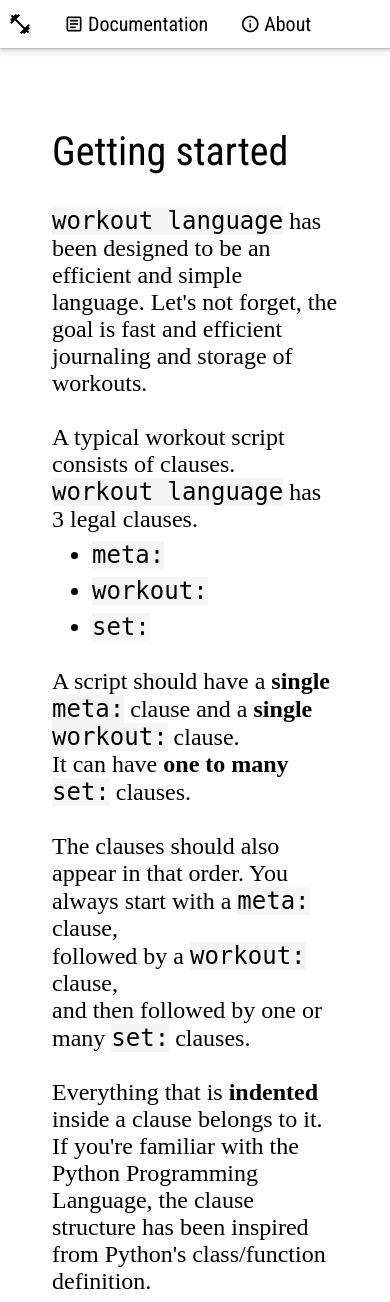
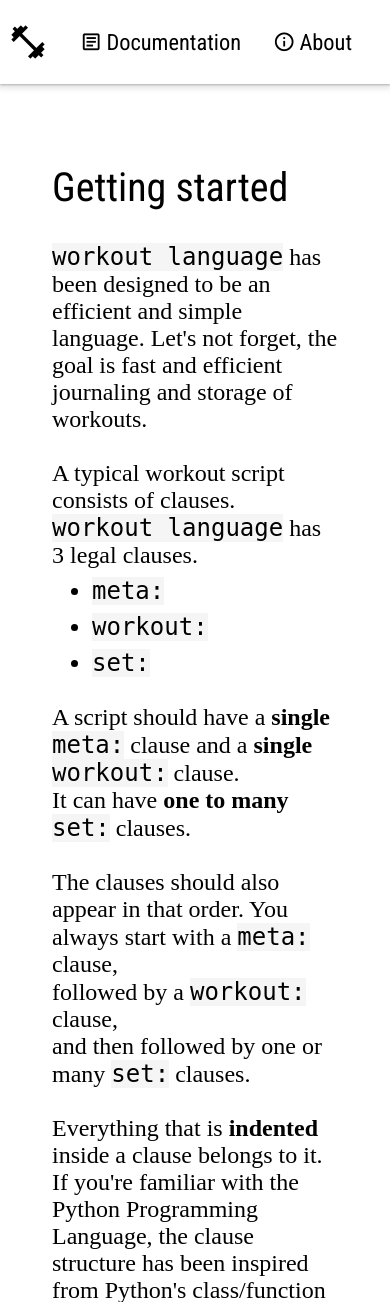
Before and after one commit to vishans/w-lang, a Python web app: template templates/getting-started.html in a window 390 px wide. Shown: the top 1302 px of the page. Run offline with Jinja, Linux system fonts and the light colour scheme; the template is opened without the code that fills it, so the values that code supplies are empty.

Commit message:
Fix some tingz

```diff
--- a/styles/getting-started.css
+++ b/styles/block.css
@@ -52,12 +52,25 @@ code{
 
 
 
-@media only screen and (max-width: 600px) {
+
+@media only screen and (min-width: 601px) and (max-width: 1025px) {
     ul{
         padding: 0rem 2.5rem;
     }
 
     :root{
-        --block-padding: 0rem 1.25rem;
+        --block-padding: 0rem 1.5rem ;
     }
-  }
+
+
+}
+
+@media only screen and (max-width: 600px) {
+ul{
+    padding: 0rem 2.5rem;
+}
+
+:root{
+    --block-padding: 0rem 1.25rem;
+}
+}
--- a/styles/index.css
+++ b/styles/index.css
@@ -9,7 +9,7 @@
 }
 
 :root{
-    --nav-font-size:1.75rem;
+    --nav-font-size:2rem;
     --log-font-size:3rem;
     --nav-gap:1rem;
     --card-title-padding:1.25rem 2rem;
@@ -31,9 +31,10 @@ nav{
     gap:2rem;
     padding:  .75rem 3rem;
     width: 100%;
-    overflow-x:hidden;
+    overflow:hidden;
     box-sizing: border-box;
     box-shadow: rgba(60, 64, 67, 0.3) 0px 1px 2px 0px, rgba(60, 64, 67, 0.15) 0px 2px 6px 2px;
+    height: 10vh;
 }
 
 nav > .nav-item{
@@ -130,8 +131,8 @@ nav > .nav-item >.logo{
 
 @media only screen and (max-width: 600px) {
     :root{
-        --nav-font-size:1.25rem;
-        --logo-font-size:1.5rem;
+        --nav-font-size:1.4rem;
+        --logo-font-size:2.5rem;
         --nav-gap:.25rem;
         --card-title-padding:1rem .75rem;
         --card-body-padding:1rem .75rem;
--- a/templates/getting-started.html
+++ b/templates/getting-started.html
@@ -8,7 +8,7 @@
     <link href = "https://fonts.googleapis.com/icon?family=Material+Icons+Outlined" rel = "stylesheet">
     <link rel="icon" type="image/png" sizes="32x32" href="../favicon-32x32.png">
     <link rel="stylesheet" href="../styles/index.css">
-    <link rel="stylesheet" href="../styles/getting-started.css">
+    <link rel="stylesheet" href="../styles/block.css">
     <link rel="stylesheet" href="../styles/script.css">
 </head>
 <body>
```
